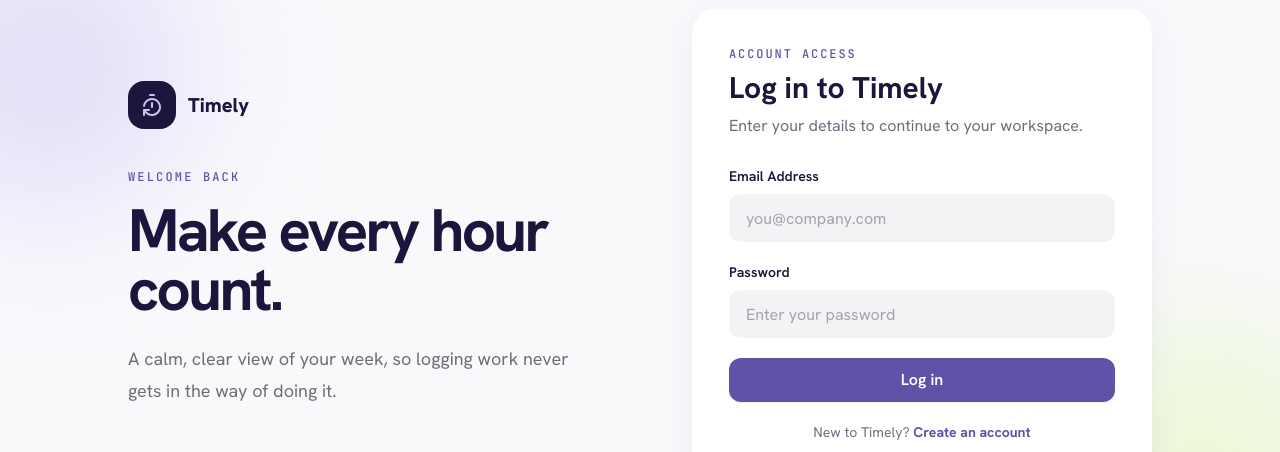
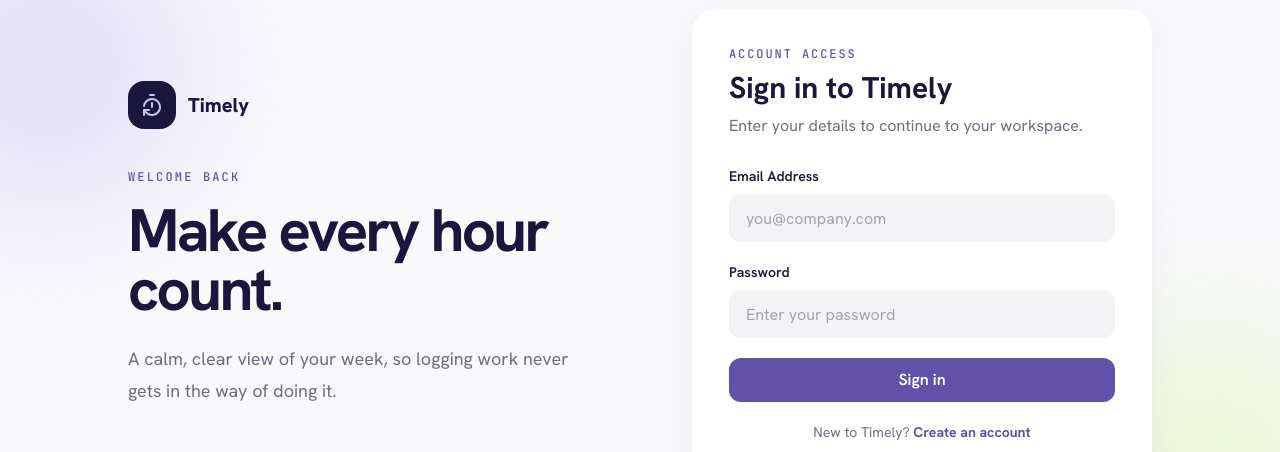
Before and after one commit to ernarocha/timely, a React (Vite) app: page /signin in a window 1280 px wide. Before the commit this address led to /login. Shown: the part 156-608 px from the top of the page. Built offline with nearby package versions, Linux system fonts and the light colour scheme.

Commit message:
refactor: rename login flow to sign in

```diff
--- a/src/App.jsx
+++ b/src/App.jsx
@@ -3,13 +3,13 @@ import { Navigate, Route, Routes } from 'react-router-dom'
 import ProtectedRoute from './components/routing/ProtectedRoute'
 import ComingSoon from './pages/ComingSoon'
 import Dashboard from './pages/Dashboard'
-import Login from './pages/Login'
+import SignIn from './pages/SignIn'
 import Signup from './pages/Signup'
 
 export default function App() {
   return (
     <Routes>
-      <Route path="/login" element={<Login />} />
+      <Route path="/signin" element={<SignIn />} />
       <Route path="/signup" element={<Signup />} />
       <Route path="/" element={<Navigate to="/dashboard" replace />} />
       <Route
--- a/src/components/forms/LoginForm.jsx
+++ b/src/components/forms/SignInForm.jsx
@@ -4,8 +4,8 @@ import { useAuth } from '../../context/AuthContext'
 import Button from '../common/Button'
 import Input from '../common/Input'
 
-export default function LoginForm() {
-  const { login } = useAuth()
+export default function SignInForm() {
+  const { signIn } = useAuth()
   const navigate = useNavigate()
   const [form, setForm] = useState({ email: '', password: '' })
   const [error, setError] = useState('')
@@ -13,7 +13,7 @@ export default function LoginForm() {
   const submit = (event) => {
     event.preventDefault()
     setError('')
-    const result = login(form.email, form.password)
+    const result = signIn(form.email, form.password)
     if (!result.ok) return setError(result.error)
     navigate('/dashboard', { replace: true })
   }
@@ -49,7 +49,7 @@ export default function LoginForm() {
         </p>
       )}
       <Button type="submit" className="w-full">
-        Log in
+        Sign in
       </Button>
       <p className="text-center text-sm text-muted dark:text-white/60">
         New to Timely?{' '}
--- a/src/components/forms/SignupForm.jsx
+++ b/src/components/forms/SignupForm.jsx
@@ -80,9 +80,9 @@ export default function SignupForm() {
         Already have an account?{' '}
         <Link
           className="font-bold text-secondary hover:underline dark:text-primary-container"
-          to="/login"
+          to="/signin"
         >
-          Log in
+          Sign in
         </Link>
       </p>
     </form>
--- a/src/components/routing/ProtectedRoute.jsx
+++ b/src/components/routing/ProtectedRoute.jsx
@@ -4,5 +4,5 @@ import { useAuth } from '../../context/AuthContext'
 export default function ProtectedRoute({ children }) {
   const { user } = useAuth()
   const location = useLocation()
-  return user ? children : <Navigate to="/login" replace state={{ from: location.pathname }} />
+  return user ? children : <Navigate to="/signin" replace state={{ from: location.pathname }} />
 }
--- a/src/context/AuthContext.jsx
+++ b/src/context/AuthContext.jsx
@@ -16,7 +16,7 @@ function currentUser() {
 export function AuthProvider({ children }) {
   const [user, setUser] = useState(currentUser)
 
-  const login = useCallback((email, password) => {
+  const signIn = useCallback((email, password) => {
     const match = getUsers().find(
       (candidate) =>
         candidate.email === normalizeEmail(email) &&
@@ -49,7 +49,7 @@ export function AuthProvider({ children }) {
     clearSession()
     setUser(null)
   }, [])
-  const value = useMemo(() => ({ user, login, signup, logout }), [user, login, signup, logout])
+  const value = useMemo(() => ({ user, signIn, signup, logout }), [user, signIn, signup, logout])
   return <AuthContext.Provider value={value}>{children}</AuthContext.Provider>
 }
 
--- a/src/pages/Login.jsx
+++ b/src/pages/SignIn.jsx
@@ -1,10 +1,10 @@
 import { Navigate } from 'react-router-dom'
 import { TimerReset } from 'lucide-react'
-import LoginForm from '../components/forms/LoginForm'
+import SignInForm from '../components/forms/SignInForm'
 import Card from '../components/common/Card'
 import { useAuth } from '../context/AuthContext'
 
-export default function Login() {
+export default function SignIn() {
   const { user } = useAuth()
   if (user) return <Navigate to="/dashboard" replace />
   return (
@@ -13,10 +13,10 @@ export default function Login() {
       title="Make every hour count."
       copy="A calm, clear view of your week, so logging work never gets in the way of doing it."
       formEyebrow="Account access"
-      formTitle="Log in to Timely"
+      formTitle="Sign in to Timely"
       formCopy="Enter your details to continue to your workspace."
     >
-      <LoginForm />
+      <SignInForm />
     </AuthShell>
   )
 }
--- a/src/pages/Signup.jsx
+++ b/src/pages/Signup.jsx
@@ -1,7 +1,7 @@
 import { Navigate } from 'react-router-dom'
 import SignupForm from '../components/forms/SignupForm'
 import { useAuth } from '../context/AuthContext'
-import { AuthShell } from './Login'
+import { AuthShell } from './SignIn'
 
 export default function Signup() {
   const { user } = useAuth()
```
Also changed, not shown: 1 other file (tests, documents, lock files or other folders).
